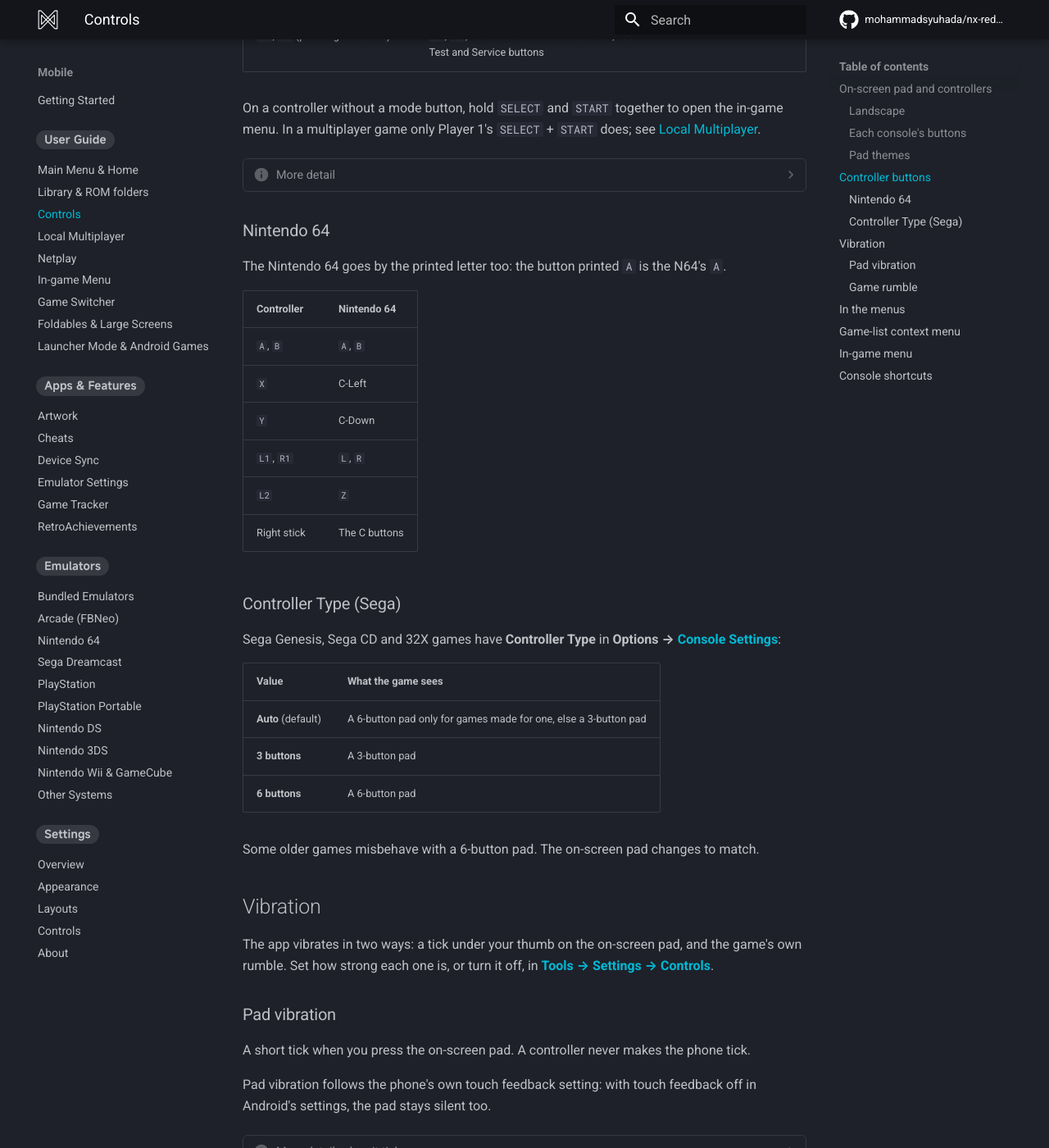
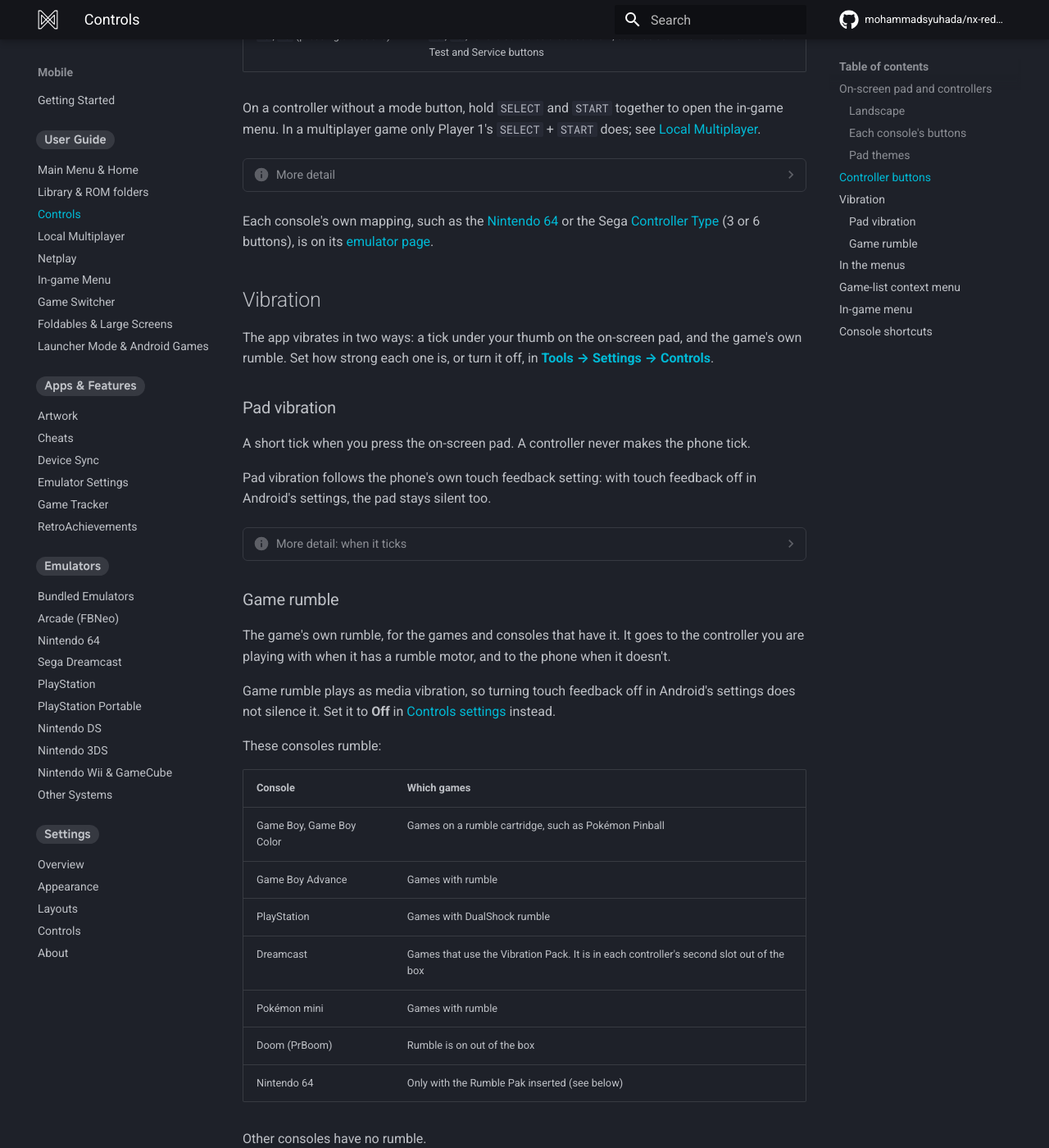
Before and after one commit to mohammadsyuhada/nx-redux-docs, an MkDocs documentation site: the page built from docs/mobile/controls.md, in a window 1280 px wide and 1400 px high, scrolled down 4591 px. Shown: the whole window at 82% size. Built offline with MkDocs 1.6.1 and Material for MkDocs 9.7.7, drawn with Linux system fonts in a browser that asks for light colours; comment, search, counter and statistics services are not loaded.

Commit message:
docs(mobile): Controls points to the N64 and Sega Controller Type on their emulator pages

```diff
--- a/docs/mobile/controls.md
+++ b/docs/mobile/controls.md
@@ -61,7 +61,7 @@
 | GameCube | A green `A`, a red `B`, `X`, `Y`, `Z`, `L` and `R` triggers, and a C-stick |
 | Wii | The game's Wii controller, with `HOME`, `Shake` and `MOTION`; see [Nintendo Wii & GameCube](emulators/wii-gamecube.md#wii-controls) |
 
-The Sega pad follows the game's [Controller Type](#controller-type-sega).
+The Sega pad follows the game's [Controller Type](emulators/other-systems.md#controller-type).
 On the 6-button pad, `Y` and `Z` are on the shoulder buttons, and `Mode` is
 in place of `SELECT`.
 
@@ -179,33 +179,9 @@
     On Nintendo DS the left stick is the d-pad, or moves the pen in stylus
     mode.
 
-### Nintendo 64
-
-The Nintendo 64 goes by the printed letter too: the button printed `A` is
-the N64's `A`.
-
-| Controller | Nintendo 64 |
-| --- | --- |
-| `A`, `B` | `A`, `B` |
-| `X` | C-Left |
-| `Y` | C-Down |
-| `L1`, `R1` | `L`, `R` |
-| `L2` | `Z` |
-| Right stick | The C buttons |
-
-### Controller Type (Sega)
-
-Sega Genesis, Sega CD and 32X games have **Controller Type** in **Options →
-[Console Settings](in-game-menu.md#console-settings)**:
-
-| Value | What the game sees |
-| --- | --- |
-| **Auto** (default) | A 6-button pad only for games made for one, else a 3-button pad |
-| **3 buttons** | A 3-button pad |
-| **6 buttons** | A 6-button pad |
-
-Some older games misbehave with a 6-button pad. The on-screen pad changes to
-match.
+Each console's own mapping, such as the [Nintendo 64](emulators/nintendo-64.md#controls)
+or the Sega [Controller Type](emulators/other-systems.md#controller-type)
+(3 or 6 buttons), is on its [emulator page](emulators/index.md).
 
 ## Vibration
 
```
Also changed, not shown: docs/mobile/emulators/other-systems.md (+0 -1 lines).
